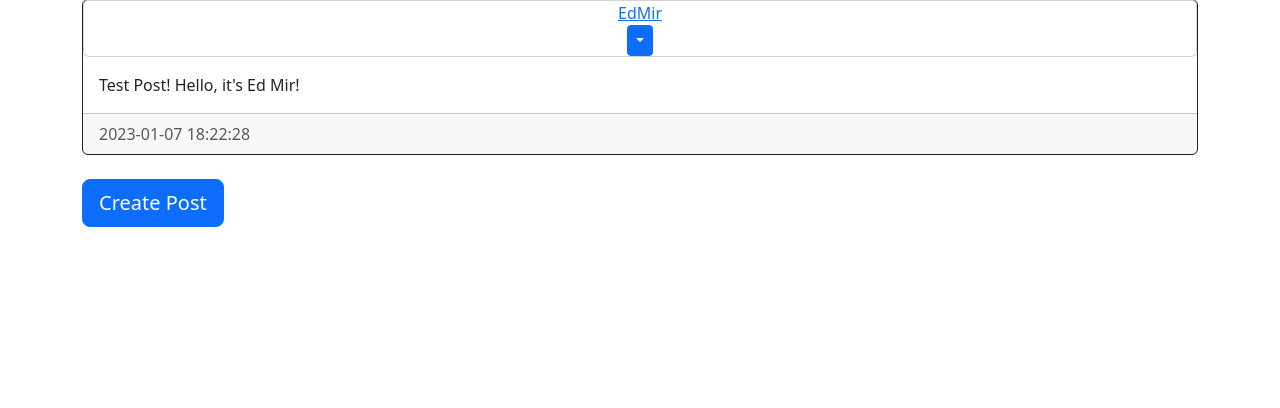
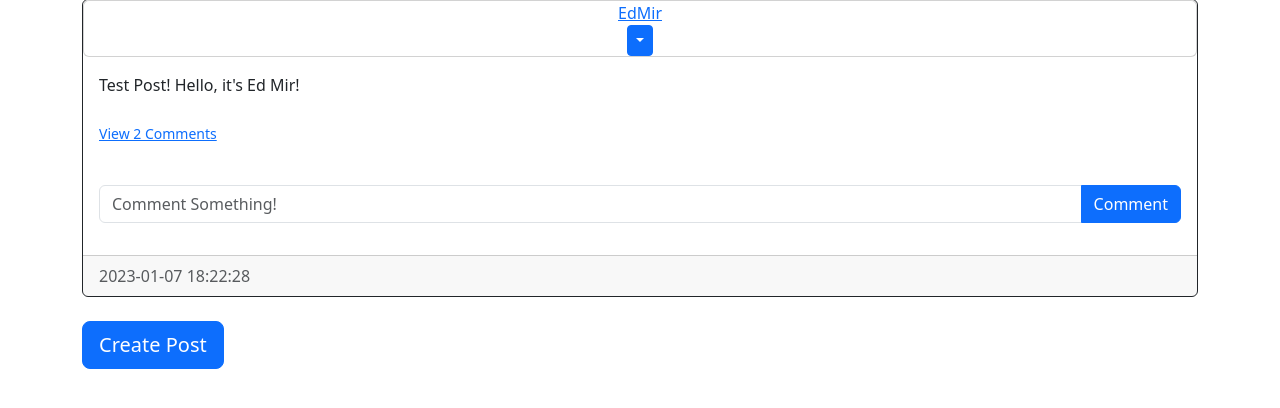
Before and after one commit to EdM1r/FlaskBlogTutorial, a Flask app: page / in a window 1280 px wide. Shown: the part 113-521 px from the top of the page. Run offline with Flask 2, Linux system fonts and the light colour scheme; a user stored in the database is signed in; data comes from the database, SQL or seed files in the repository; both versions use the stored data as it was after the commit.

Commit message:
add view comments

```diff
--- a/website/__init__.py
+++ b/website/__init__.py
@@ -21,7 +21,7 @@ def create_app():
     app.register_blueprint(views, url_perfix='/')
     app.register_blueprint(auth, url_prefix='/')
 
-    from .models import User, Post
+    from .models import User, Post, Comment
 
     create_database(app)
 
--- a/website/templates/post_div.html
+++ b/website/templates/post_div.html
@@ -18,6 +18,37 @@
             </div>
             <div class="card-body">
                 <div class="card-text">{{post.text}}</div>
+                <br />
+                <div class="collapse" id="comments-{{post.id}}">
+                    <div class="card">
+                        <div class="card-body" id="comments-expanded-{{post.id}}">
+                            {% for comment in post.comments %}
+                            <div class="d-flex justify-content-between align-items-center">
+                                <div >
+                                    <a href="/posts/{{comment.user.username}}">{{comment.user.username}}</a>:{{comment.text}}
+                                </div>
+                                <div>
+                                    <small class="text-muted">{{comment.date_created}}</small>
+                                </div>
+                            </div>
+                            {% endfor %}
+                        </div>
+                    </div>
+                </div>
+                <p class="card-text">
+                    {% if post.comments|length > 0 %}
+                    <a data-bs-toggle="collapse" href="#comments-{{post.id}}" role="button">
+                        <small>View {{post.comments|length}} Comments</small>
+                    </a>
+                    {% else %}
+                    <small class="text-muted">No Comments</small>
+                    {% endif %}
+                </p>
+                <br />
+                <form class="input-group mb-3" method="POST" action="/create-comment/{{post.id}}">
+                    <input type="text" id="text" name="text" class="form-control" placeholder="Comment Something!" />
+                    <button type="submit" class="btn btn-primary">Comment</button>
+                </form>
             </div>
             <div class="card-footer text-muted">{{post.date_created}}</div>
         </div>
--- a/website/views.py
+++ b/website/views.py
@@ -1,6 +1,6 @@
 from flask import Blueprint, render_template, request, flash, redirect, url_for
 from flask_login import login_required, current_user
-from .models import Post, User
+from .models import Post, User, Comment
 from . import db
 
 views = Blueprint('views', __name__)
@@ -60,3 +60,23 @@ def posts(username):
 
     posts = user.posts
     return render_template('posts.html', user=current_user, posts=posts, username=username)
+
+
+@views.route('/create-comment/<post_id>', methods=['POST'])
+@login_required
+def create_comment(post_id):
+    text = request.form.get('text')
+
+    if not text:
+        flash('Comment cannot be empty', category='error')
+    else:
+        post = Post.query.filter_by(id=post_id)
+        if post:
+            comment = Comment(text=text, author=current_user.id, post_id=post_id)
+            db.session.add(comment)
+            db.session.commit()
+            flash('Comment creted', category='success')
+        else:
+            flash('Post does not exits', category='error')
+
+    return redirect(url_for('views.home'))
```
Also changed, not shown: website/database.db.
